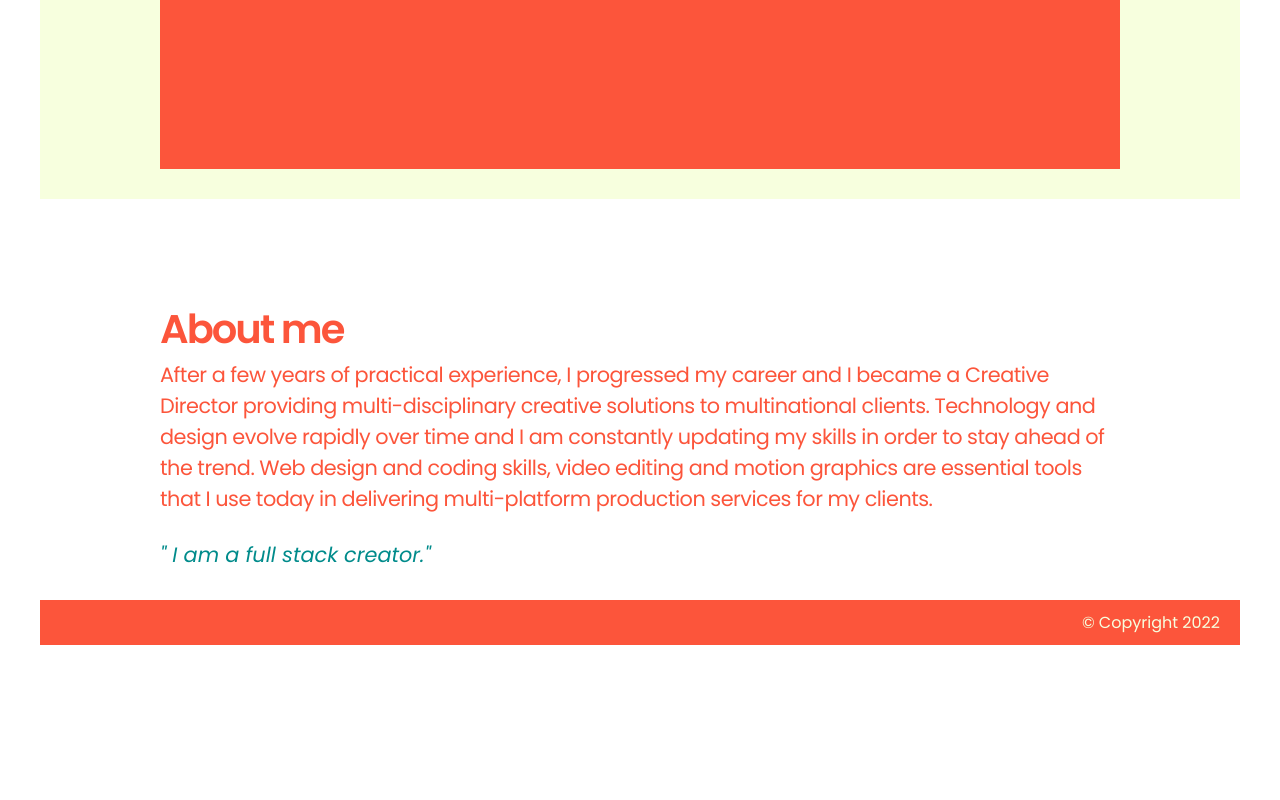
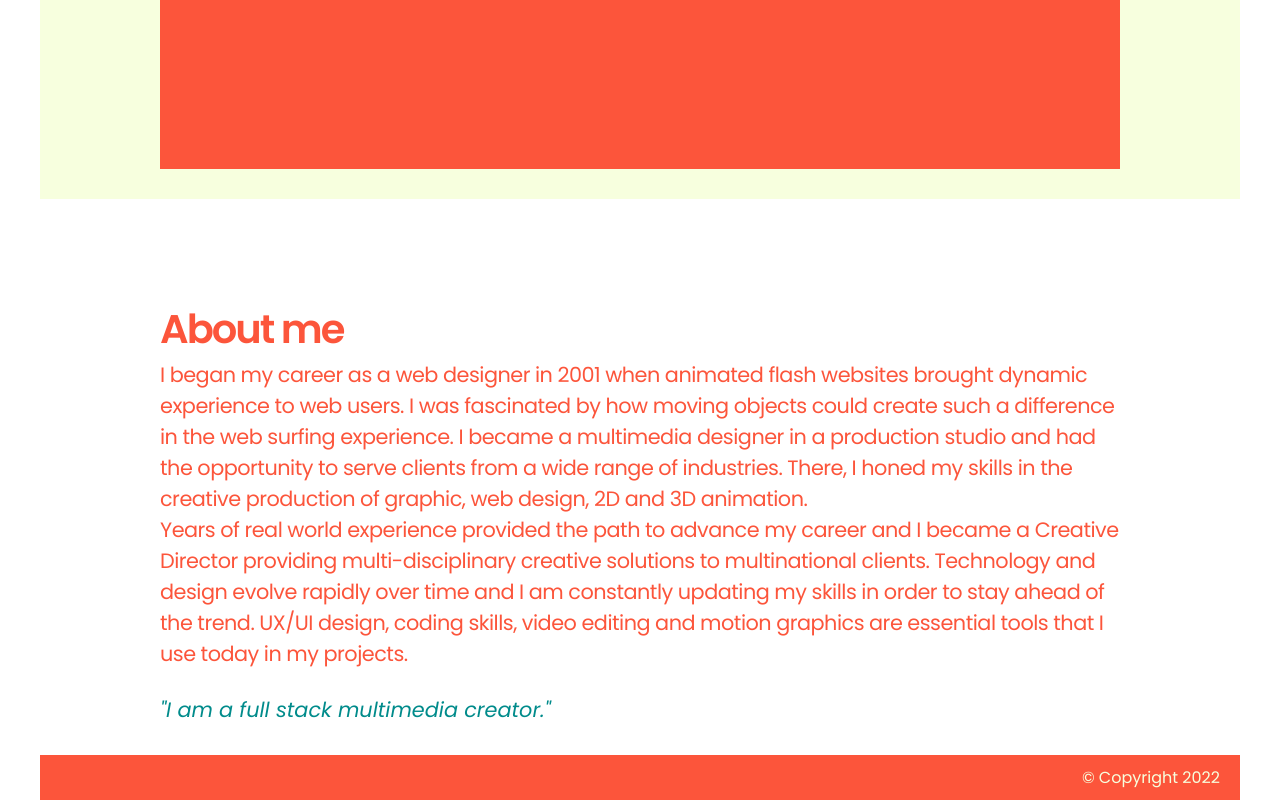
Before and after one commit to ayamaguchi17/ayamaguchi17.github.io, a plain HTML site: page index.html in a window 1280 px wide. Shown: the part 3092-3892 px from the top of the page. Before the commit the page ends 3737 px from the top, so only its background shows below. Drawn offline with Linux system fonts and the light colour scheme.

Commit message:
Update index.html
Updated "about" text

```diff
--- a/index.html
+++ b/index.html
@@ -57,9 +57,11 @@
   <section id="about">
     <div class="about-wrapper">
       <h1>About me</h1>
-      <p>After a few years of practical experience, I progressed my career and I became a Creative Director providing multi-disciplinary creative solutions to multinational clients. Technology and design evolve rapidly over time and I am constantly updating my skills in order to stay ahead of the trend. Web design and coding skills, video editing and motion graphics are essential tools that I use today in delivering multi-platform production services for my clients.</p><br>
+      <p>I began my career as a web designer in 2001 when animated flash websites brought dynamic experience to web users. I was fascinated by how moving objects could create such a difference in the web surfing experience. I became a multimedia designer in a production studio and had the opportunity to serve clients from a wide range of industries. There, I honed my skills in the creative production of graphic, web design, 2D and 3D animation.
+      </p>
+      <p>Years of real world experience provided the path to advance my career and I became a Creative Director providing multi-disciplinary creative solutions to multinational clients. Technology and design evolve rapidly over time and I am constantly updating my skills in order to stay ahead of the trend. UX/UI design, coding skills, video editing and motion graphics are essential tools that I use today in my projects.</p><br>
       <quotes>
-        " I am a full stack creator."
+        "I am a full stack multimedia creator."
       </quotes>
     </div>
   </section>
```
